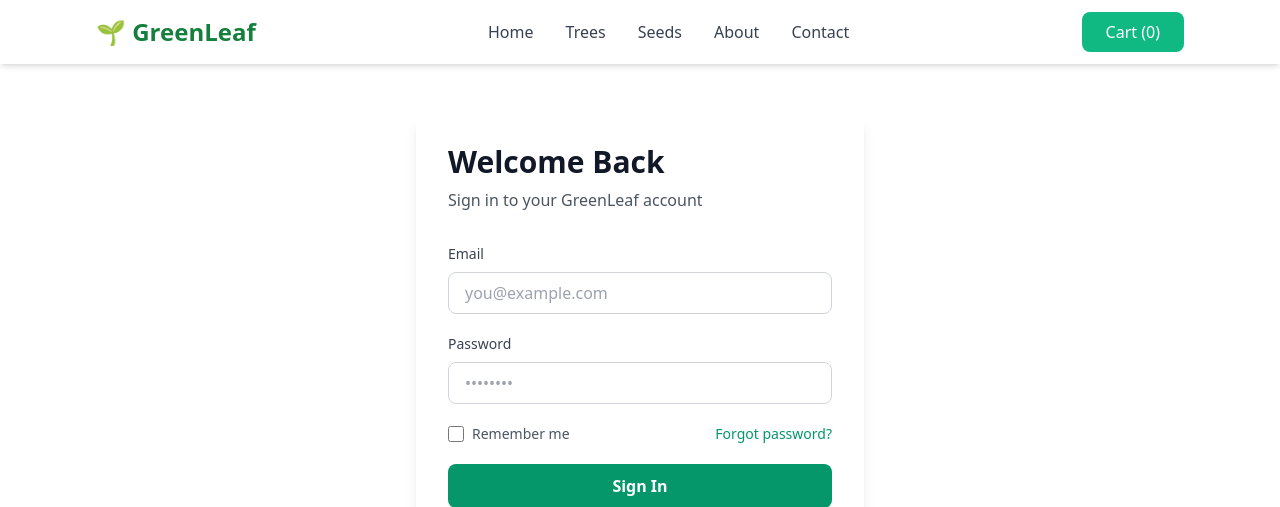
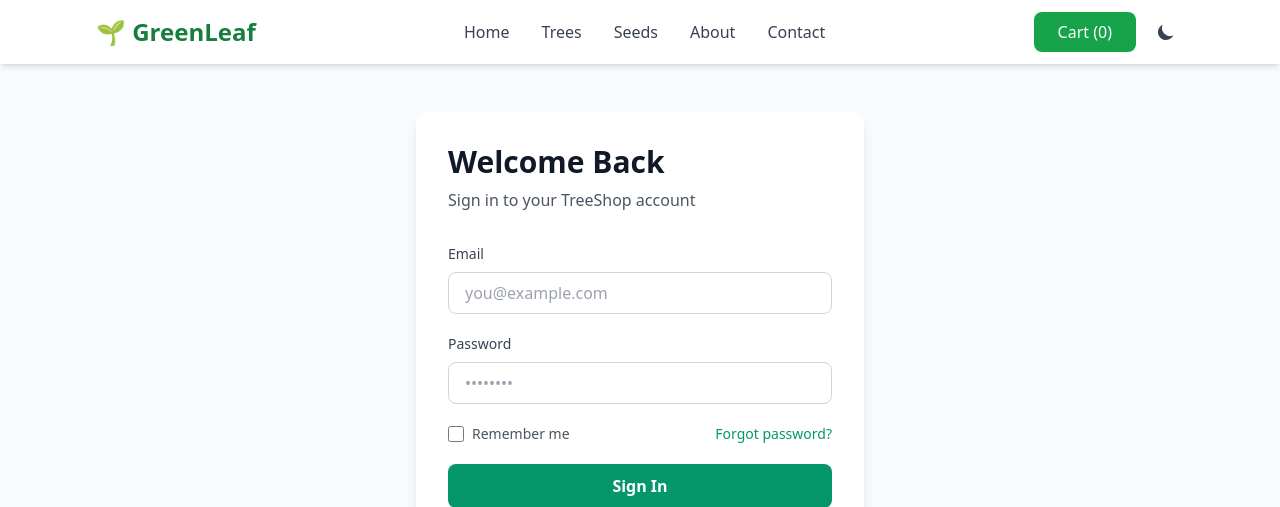
Before and after one commit to partho-debnath/greenleaf, a Django app: page /users/login/ in a window 1280 px wide. Shown: the top 507 px of the page. Run offline with Django 5.2, Linux system fonts and the light colour scheme; some libraries are stand-ins or nearby versions.

Commit message:
dark and light mode added

```diff
--- a/base/forms.py
+++ b/base/forms.py
@@ -1,6 +1,6 @@
 from django import forms
 
-CSS_CLASS = "w-full px-4 py-2 border border-gray-300 rounded-lg bg-white text-gray-900 focus:ring-2 focus:ring-emerald-500 focus:border-transparent outline-none transition"
+CSS_CLASS = "w-full px-4 py-2 border border-gray-300 dark:border-gray-600 rounded-lg bg-white dark:bg-gray-700 text-gray-900 dark:text-white focus:ring-2 focus:ring-emerald-500 focus:border-transparent outline-none transition"
 
 
 class BaseForm(forms.Form):
--- a/templates/base.html
+++ b/templates/base.html
@@ -1,71 +1,27 @@
 {% load static %}
 <!DOCTYPE html>
-<html lang="en">
+<html lang="en" class="scroll-smooth">
   <head>
     <meta charset="UTF-8" />
     <meta name="viewport" content="width=device-width, initial-scale=1.0" />
     {% block favicon %} {% endblock favicon %}
     {% block title %} {% endblock title %}
     <script src="https://cdn.tailwindcss.com"></script>
-    <style>
-      :root {
-        --color-primary: #10b981;
-        --color-dark: #065f46;
-        --color-light: #d1fae5;
-        --color-bg: #f0fdf4;
-        --color-text: #1f2937;
-        --color-text-light: #6b7280;
+    <script>
+      tailwind.config = {
+        darkMode: "class",
+        theme: {
+          extend: {
+            colors: {
+              primary: '#10b981',
+            }
+          }
+        }
       }
-
-      body {
-        color: var(--color-text);
-        background-color: white;
-      }
-
-      .gradient-green {
-        background: linear-gradient(
-          135deg,
-          var(--color-primary) 0%,
-          var(--color-dark) 100%
-        );
-      }
-
-      .btn-primary {
-        background-color: var(--color-primary);
-        color: white;
-        transition: all 0.3s ease;
-      }
-
-      .btn-primary:hover {
-        background-color: var(--color-dark);
-        transform: translateY(-2px);
-        box-shadow: 0 10px 25px rgba(16, 185, 129, 0.3);
-      }
-
-      .card-hover {
-        transition: all 0.3s ease;
-      }
-
-      .card-hover:hover {
-        transform: translateY(-8px);
-        box-shadow: 0 20px 40px rgba(0, 0, 0, 0.1);
-      }
-
-      .section-title {
-        color: var(--color-dark);
-        font-size: 2.5rem;
-        font-weight: 700;
-        margin-bottom: 1rem;
-      }
-
-      .leaf-accent::before {
-        content: "🌿";
-        margin-right: 0.5rem;
-      }
-    </style>
+    </script>
     {% block style %} {% endblock style %}
   </head>
-  <body class="bg-white text-gray-900">
+  <body class="bg-gray-50 dark:bg-gray-900 text-gray-900 dark:text-gray-100 transition-colors">
     <!-- Navigation -->
     {% include "navbar.html" %}
 
@@ -75,6 +31,15 @@
     <!-- Footer -->
     {% include "footer.html" %}
   </body>
-
+  <script>
+    function toggleTheme() {
+      const html = document.documentElement;
+      html.classList.toggle("dark");
+      localStorage.setItem("theme", html.classList.contains("dark") ? "dark" : "light");
+    }
+    if(localStorage.getItem("theme") === "dark"){
+      document.documentElement.classList.add("dark");
+    }
+  </script>
   {% block js_script %} {% endblock js_script %}
 </html>
--- a/templates/footer.html
+++ b/templates/footer.html
@@ -1,5 +1,5 @@
 <!-- Footer -->
-<footer class="bg-gray-900 text-gray-300 py-12">
+<footer class="bg-gray-900 text-gray-300 py-12 dark:border-gray-700 dark:bg-gray-800">
   <div class="max-w-6xl mx-auto px-4 sm:px-6 lg:px-8">
     <div class="grid md:grid-cols-4 gap-8 mb-8">
       <div>
@@ -34,7 +34,9 @@
       </div>
     </div>
     <div class="border-t border-gray-700 pt-8 text-center text-sm">
-      <p>&copy; 2025 GreenLeaf. All rights reserved. | Grow Responsibly 🌍</p>
+      <p>
+        &copy; 2025 GreenLeaf. All rights reserved. | Grow Responsibly 🌍
+      </p>
     </div>
   </div>
 </footer>
--- a/templates/navbar.html
+++ b/templates/navbar.html
@@ -1,32 +1,32 @@
 <!-- Navigation -->
-<nav class="sticky top-0 z-50 bg-white shadow-md">
+<nav class="sticky top-0 z-50 bg-white dark:bg-gray-800 shadow-md transition-colors duration-200">
   <div class="max-w-6xl mx-auto px-4 sm:px-6 lg:px-8">
     <div class="flex justify-between items-center h-16">
       <div class="flex items-center">
-        <span class="text-2xl font-bold text-green-700">🌱 GreenLeaf</span>
+        <span class="text-2xl font-bold text-green-700 dark:text-green-500">🌱 GreenLeaf</span>
       </div>
       <div class="hidden md:flex space-x-8">
-        <a href="#home" class="text-gray-700 hover:text-green-600 font-medium"
-          >Home</a
-        >
-        <a href="#trees" class="text-gray-700 hover:text-green-600 font-medium"
-          >Trees</a
-        >
-        <a href="#seeds" class="text-gray-700 hover:text-green-600 font-medium"
-          >Seeds</a
-        >
-        <a href="#about" class="text-gray-700 hover:text-green-600 font-medium"
-          >About</a
-        >
-        <a
-          href="#contact"
-          class="text-gray-700 hover:text-green-600 font-medium"
-          >Contact</a
-        >
+        <a href="#home" class="text-gray-700 dark:text-gray-300 hover:text-green-600 dark:hover:text-green-400 font-medium transition-colors">Home</a>
+        <a href="#trees" class="text-gray-700 dark:text-gray-300 hover:text-green-600 dark:hover:text-green-400 font-medium transition-colors">Trees</a>
+        <a href="#seeds" class="text-gray-700 dark:text-gray-300 hover:text-green-600 dark:hover:text-green-400 font-medium transition-colors">Seeds</a>
+        <a href="#about" class="text-gray-700 dark:text-gray-300 hover:text-green-600 dark:hover:text-green-400 font-medium transition-colors">About</a>
+        <a href="#contact" class="text-gray-700 dark:text-gray-300 hover:text-green-600 dark:hover:text-green-400 font-medium transition-colors">Contact</a>
       </div>
-      <button class="btn-primary px-6 py-2 rounded-lg font-medium">
-        Cart (0)
-      </button>
+      <div class="flex items-center gap-3">
+        <button class="bg-green-600 hover:bg-green-700 dark:bg-green-500 dark:hover:bg-green-600 text-white px-6 py-2 rounded-lg font-medium transition-colors">
+          Cart (0)
+        </button>
+        <button onclick="toggleTheme()" class="p-2 rounded-lg hover:bg-gray-100 dark:hover:bg-gray-700 transition-colors" aria-label="Toggle theme">
+          <!-- Sun icon (shows in dark mode) -->
+          <svg id="theme-toggle-sun-icon" class="hidden w-5 h-5 text-yellow-500" fill="currentColor" viewBox="0 0 20 20">
+            <path d="M10 2a1 1 0 011 1v1a1 1 0 11-2 0V3a1 1 0 011-1zm4 8a4 4 0 11-8 0 4 4 0 018 0zm-.464 4.95l.707.707a1 1 0 001.414-1.414l-.707-.707a1 1 0 00-1.414 1.414zm2.12-10.607a1 1 0 010 1.414l-.706.707a1 1 0 11-1.414-1.414l.707-.707a1 1 0 011.414 0zM17 11a1 1 0 100-2h-1a1 1 0 100 2h1zm-7 4a1 1 0 011 1v1a1 1 0 11-2 0v-1a1 1 0 011-1zM5.05 6.464A1 1 0 106.465 5.05l-.708-.707a1 1 0 00-1.414 1.414l.707.707zm1.414 8.486l-.707.707a1 1 0 01-1.414-1.414l.707-.707a1 1 0 011.414 1.414zM4 11a1 1 0 100-2H3a1 1 0 000 2h1z" fill-rule="evenodd" clip-rule="evenodd"></path>
+          </svg>
+          <!-- Moon icon (shows in light mode) -->
+          <svg id="theme-toggle-moon-icon" class="w-5 h-5 text-gray-700 dark:text-gray-300" fill="currentColor" viewBox="0 0 20 20">
+            <path d="M17.293 13.293A8 8 0 016.707 2.707a8.001 8.001 0 1010.586 10.586z"></path>
+          </svg>
+        </button>
+      </div>
     </div>
   </div>
 </nav>
--- a/users/templates/login.html
+++ b/users/templates/login.html
@@ -13,10 +13,10 @@
 
   <!-- Login Form -->
   <main class="min-h-screen flex items-center justify-center px-4 py-12">
-    <div class="w-full max-w-md">
-      <div class="bg-white rounded-xl shadow-lg p-8">
-        <h1 class="text-3xl font-bold text-gray-900 mb-2">Welcome Back</h1>
-        <p class="text-gray-600 mb-8">Sign in to your GreenLeaf account</p>
+      <div class="w-full max-w-md">
+          <div class="bg-white dark:bg-gray-800 rounded-xl shadow-lg p-8">
+            <h1 class="text-3xl font-bold text-gray-900 dark:text-white mb-2">Welcome Back</h1>
+            <p class="text-gray-600 dark:text-gray-400 mb-8">Sign in to your TreeShop account</p>
 
         <form class="space-y-5" method="post" action="{% url 'users:user_login' %}">
           {% csrf_token %}
@@ -65,31 +65,18 @@
         </form>
 
         <div class="relative my-6">
-          <div class="absolute inset-0 flex items-center">
-            <div class="w-full border-t border-gray-300"></div>
-          </div>
-          <div class="relative flex justify-center text-sm">
-            <span class="px-2 bg-white text-gray-500">Or continue with</span>
-          </div>
+          <div class="absolute inset-0 flex items-center"><div class="w-full border-t border-gray-300 dark:border-gray-600"></div></div>
+          <div class="relative flex justify-center text-sm"><span class="px-2 bg-white dark:bg-gray-800 text-gray-500">Or continue with</span></div>
         </div>
 
-        <button
-          class="w-full border border-gray-300 hover:bg-gray-80 text-gray-900 font-semibold py-2.5 rounded-lg transition duration-200 flex items-center justify-center gap-2"
-        >
-          <img
-            src="https://cdn-icons-png.flaticon.com/32/300/300221.png"
-            alt="Google"
-          />
+        <button class="w-full border border-gray-300 dark:border-gray-600 hover:bg-gray-50 dark:hover:bg-gray-700 text-gray-900 dark:text-white font-semibold py-2.5 rounded-lg transition duration-200 flex items-center justify-center gap-2">
+          <img src="https://cdn-icons-png.flaticon.com/32/300/300221.png" alt="Google"/>
           <span>Login with Google</span>
         </button>
 
-        <p class="mt-6 text-center text-gray-600">
+        <p class="mt-6 text-center text-gray-600 dark:text-gray-400">
           Don't have an account?
-          <a
-            href="registration.html"
-            class="text-emerald-600 hover:text-emerald-700 font-semibold"
-            >Sign up</a
-          >
+          <a href="registration.html" class="text-emerald-600 hover:text-emerald-700 font-semibold">Sign up</a>
         </p>
       </div>
     </div>
```
